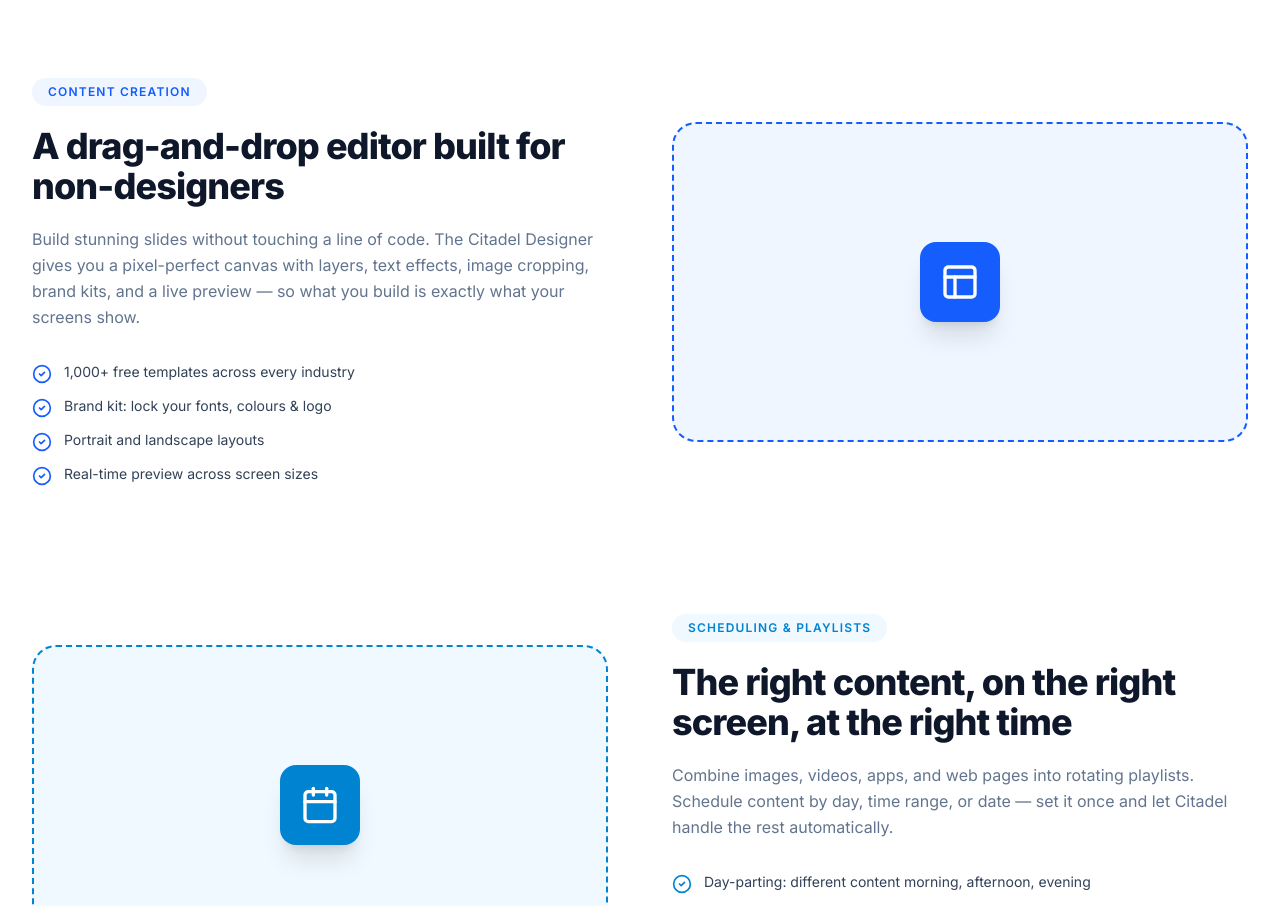
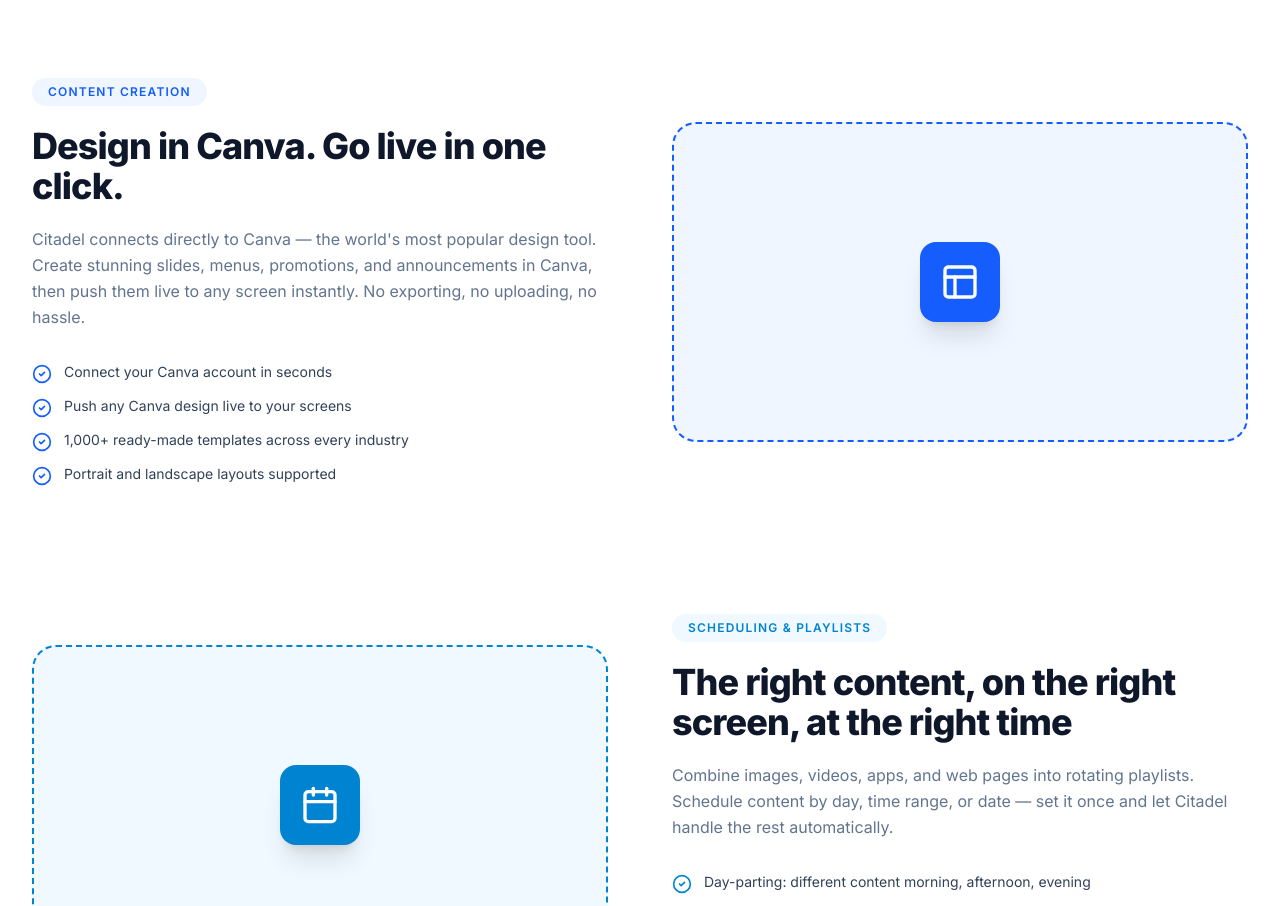
Before and after one commit to cdm-citadel/citadel-web, a Next.js app: page /digital-signage in a window 1280 px wide. Shown: the part 1640-2546 px from the top of the page. Built offline with nearby package versions, Linux system fonts and the light colour scheme.

Commit message:
Rewrite Content Creation section to lead with Canva
Replace generic "drag-and-drop editor" copy with Canva-focused
messaging: design in Canva, push to screens in one click.

Co-Authored-By: Claude Sonnet 4.6 <noreply@anthropic.com>

```diff
--- a/components/DigitalSignageContent.tsx
+++ b/components/DigitalSignageContent.tsx
@@ -462,14 +462,14 @@ function CorePillars() {
 const FEATURE_SECTIONS = [
   {
     eyebrow: "Content Creation",
-    title: "A drag-and-drop editor built for non-designers",
+    title: "Design in Canva. Go live in one click.",
     description:
-      "Build stunning slides without touching a line of code. The Citadel Designer gives you a pixel-perfect canvas with layers, text effects, image cropping, brand kits, and a live preview — so what you build is exactly what your screens show.",
+      "Citadel connects directly to Canva — the world's most popular design tool. Create stunning slides, menus, promotions, and announcements in Canva, then push them live to any screen instantly. No exporting, no uploading, no hassle.",
     bullets: [
-      "1,000+ free templates across every industry",
-      "Brand kit: lock your fonts, colours & logo",
-      "Portrait and landscape layouts",
-      "Real-time preview across screen sizes",
+      "Connect your Canva account in seconds",
+      "Push any Canva design live to your screens",
+      "1,000+ ready-made templates across every industry",
+      "Portrait and landscape layouts supported",
     ],
     icon: Layout,
     color: "bg-blue-600",
```
